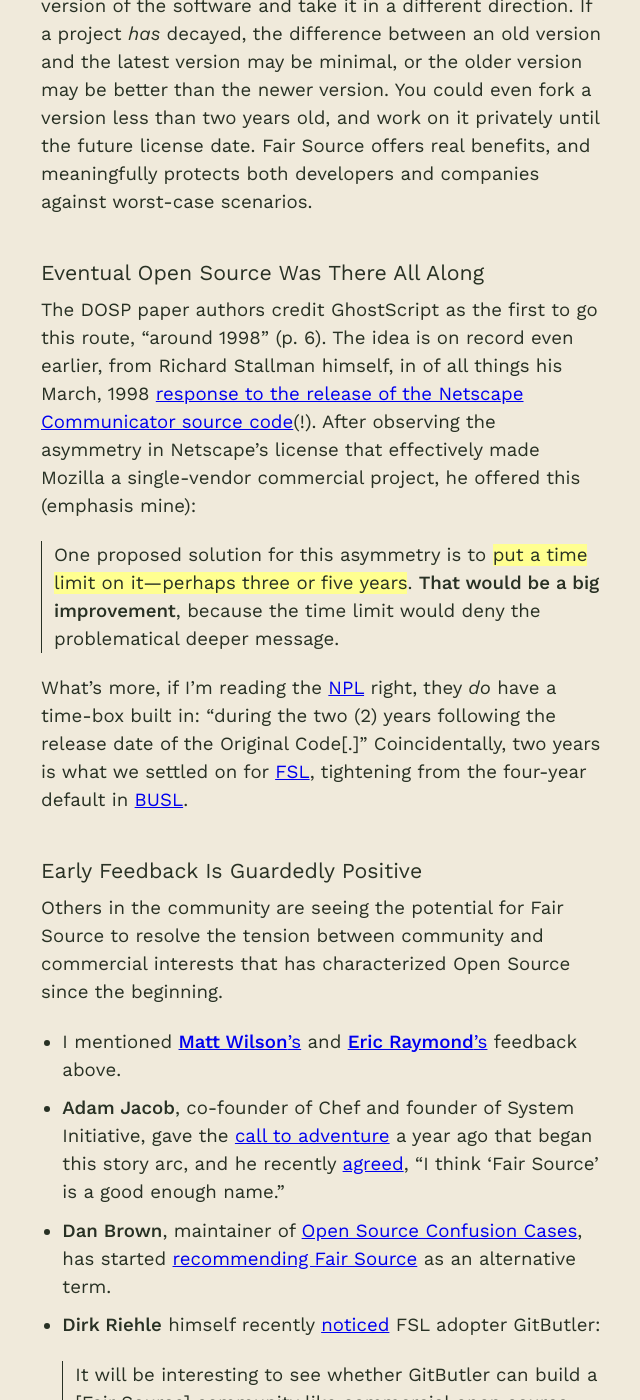
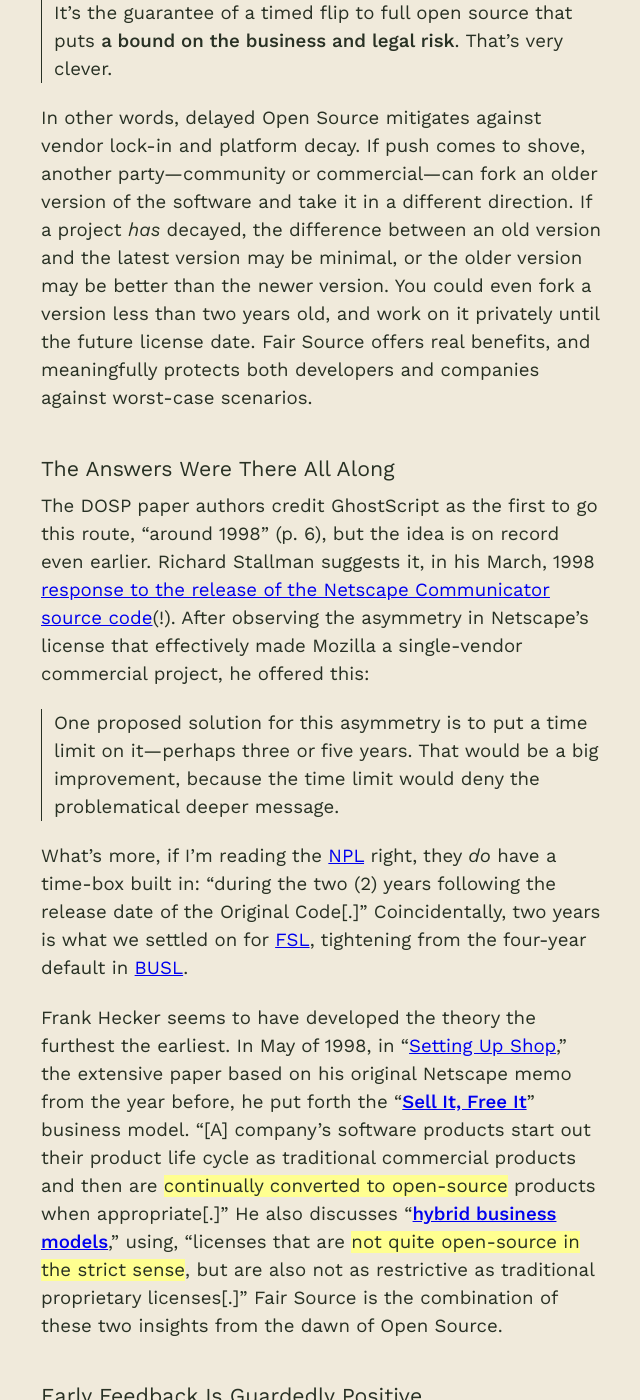
Before and after one commit to chadwhitacre/openpath, a Jekyll site: the page built from _posts/2024-06-20-the-historical-case-for-fair-source.md, in a window 1280 px wide and 1400 px high, scrolled down 11861 px. Shown: the whole window, without its empty margins (319-959 px from the left). Built offline with Jekyll 4.4.1, drawn with Linux system fonts in a browser that asks for light colours; some web fonts are replaced; comment, search, counter and statistics services are not loaded; some of the changed text lies outside the part shown.

Commit message:
Acknowledge Frank Hecker

```diff
--- a/_posts/2024-06-20-the-historical-case-for-fair-source.md
+++ b/_posts/2024-06-20-the-historical-case-for-fair-source.md
@@ -125,9 +125,10 @@
 a temptation for startups to make a buck"). Dirk in that era seems guardedly
 suspicious of commercial Open Source (COSS) but he does not outright reject the
 concept. By his account, [SugarCRM coined the term in
-2004](https://dirkriehle.com/2009/06/19/commercial-open-source-the-naming-confusion-remains/).
-It is [still used today](https://www.coss.community/), most often in referrence
-to [Open
+2004](https://dirkriehle.com/2009/06/19/commercial-open-source-the-naming-confusion-remains/),
+(though Frank Hecker was [using the term already in May,
+1998](https://frankhecker.com/writings/setting-up-shop/)). It is [still used
+today](https://www.coss.community/), most often in referrence to [Open
 Core](https://alampitt.typepad.com/lampitt_or_leave_it/2009/03/opencore-licensing-the-new-standard-in-commercial-software-business-models.html)
 software, most often by [Joseph Jacks](https://x.com/josephjacks_) and [OSS
 Capital](https://oss.capital/) portfolio companies. But trust has dwindled.
@@ -181,14 +182,18 @@
 ### The Divide Was There All Along
 
 [Mozilla](https://www.mozilla.org/) was the first Open Source project.
-Competing with Microsoft and losing badly, sales engineer Frank Hecker, along
-with Jamie Zawinski (jwz) and other Free Software advocates at Netscape,
-convinced CEO Jim Barksdale and his management team to [try a desperate
+Competing with Microsoft and losing badly, Netscape sales engineer Frank Hecker
+[wrote a 20-page
+proposal](https://frankhecker.com/writings/#netscape-mozilla-and-open-source),
+"to commercially license the source code [for the Communicator suite] under liberal terms, and provide it at
+no charge for noncommercial use." (The memo is not published, but a paper
+based on it is: "[Setting Up Shop: The Business of Open-Source Software](https://frankhecker.com/writings/setting-up-shop/).") Jamie Zawinski (jwz) and other Free Software advocates at Netscape picked up on Frank's memo, and
+convinced CEO Jim Barksdale and his management team to [attempt the desperate
 gambit](https://www.oreilly.com/openbook/opensources/book/netrev.html). In a
 press release dated January 22, 1998, they announced their intention to
 [release the source code for Netscape
 Communicator](https://web.archive.org/web/19980202132717/http://www.netscape.com/newsref/pr/newsrelease558.html)
-in order to attract a global workforce of volunteer developers.
+in order "to harness the creative power of thousands of programmers on the Internet[.]"
 
 Product lead Michael Toy [said at the
 time](https://www.youtube.com/watch?v=4Q7FTjhvZ7Y#t=4m08s), "We're probably
@@ -350,25 +355,39 @@
 benefits, and meaningfully protects both developers and companies against
 worst-case scenarios.
 
-### Eventual Open Source Was There All Along
+### The Answers Were There All Along
 
 The DOSP paper authors credit GhostScript as the first to go this route,
-"around 1998" (p. 6). The idea is on record even earlier, from Richard Stallman
-himself, in of all things his March, 1998 [response to the release of the
-Netscape Communicator source
-code](https://www.gnu.org/philosophy/netscape-npl.html)(!). After observing the
-asymmetry in Netscape's license that effectively made Mozilla a single-vendor
-commercial project, he offered this (emphasis mine):
+"around 1998" (p. 6), but the idea is on record even earlier. Richard Stallman
+suggests it, in his March, 1998 [response to the release of the Netscape
+Communicator source code](https://www.gnu.org/philosophy/netscape-npl.html)(!).
+After observing the asymmetry in Netscape's license that effectively made
+Mozilla a single-vendor commercial project, he offered this:
 
-> One proposed solution for this asymmetry is to **put a time limit on
-> it—perhaps three or five years**. <b>That would be a big improvement</b>,
-> because the time limit would deny the problematical deeper message.
+> One proposed solution for this asymmetry is to put a time limit on it—perhaps
+> three or five years. That would be a big improvement, because the time limit
+> would deny the problematical deeper message.
 
 What's more, if I'm reading the [NPL](https://spdx.org/licenses/NPL-1.0.html)
 right, they _do_ have a time-box built in: "during the two (2) years following
 the release date of the Original Code[.]" Coincidentally, two years is what we
 settled on for [FSL](https://fsl.software/), tightening from the four-year
 default in [BUSL](https://spdx.org/licenses/BUSL-1.1).
+
+Frank Hecker seems to have developed the theory the furthest the earliest. In
+May of 1998, in "[Setting Up
+Shop](https://frankhecker.com/writings/setting-up-shop/)," the extensive paper
+based on his original Netscape memo from the year before, he put forth the
+"[<b>Sell It, Free
+It</b>](https://frankhecker.com/writings/setting-up-shop/#sell-it-free-it)"
+business model. "[A] company's software products start out their product life
+cycle as traditional commercial products and then are **continually converted
+to open-source** products when appropriate[.]" He also discusses "[<b>hybrid
+business
+models</b>](https://frankhecker.com/writings/setting-up-shop/#hybrid-business-models),"
+using, "licenses that are **not quite open-source in the strict sense**, but
+are also not as restrictive as traditional proprietary licenses[.]" Fair Source
+is the combination of these two insights from the dawn of Open Source.
 
 ### Early Feedback Is Guardedly Positive
 
```
